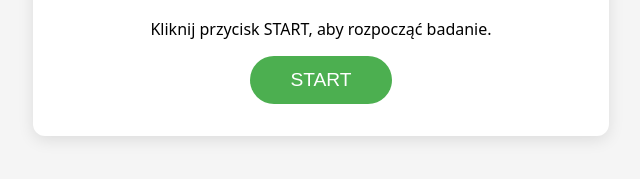
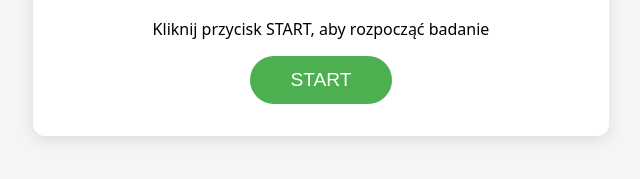
Before and after one commit to szymonpozniak73-cloud/DailyBehaviorStudy, a plain HTML site: page index.html in a window 1280 px wide. Shown: the part 425-604 px from the top of the page, 319-959 px from the left. Drawn offline with Linux system fonts and the light colour scheme.

Commit message:
Update index.html

```diff
--- a/index.html
+++ b/index.html
@@ -52,7 +52,7 @@
 <body>
   <div class="card">
     <h1>Badanie funkcjonowania psychologicznego w sytuacjach codziennych</h1>
-    <p>Kliknij przycisk START, aby rozpocząć badanie.</p>
+    <p>Kliknij przycisk START, aby rozpocząć badanie</p>
     <button onclick="startSurvey()">START</button>
   </div>
 </body>
```
